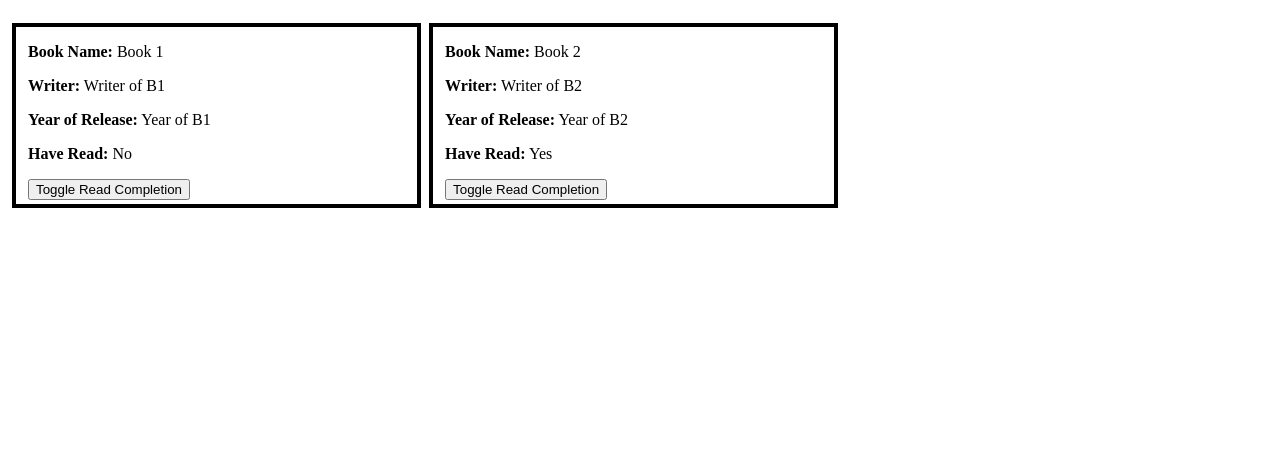
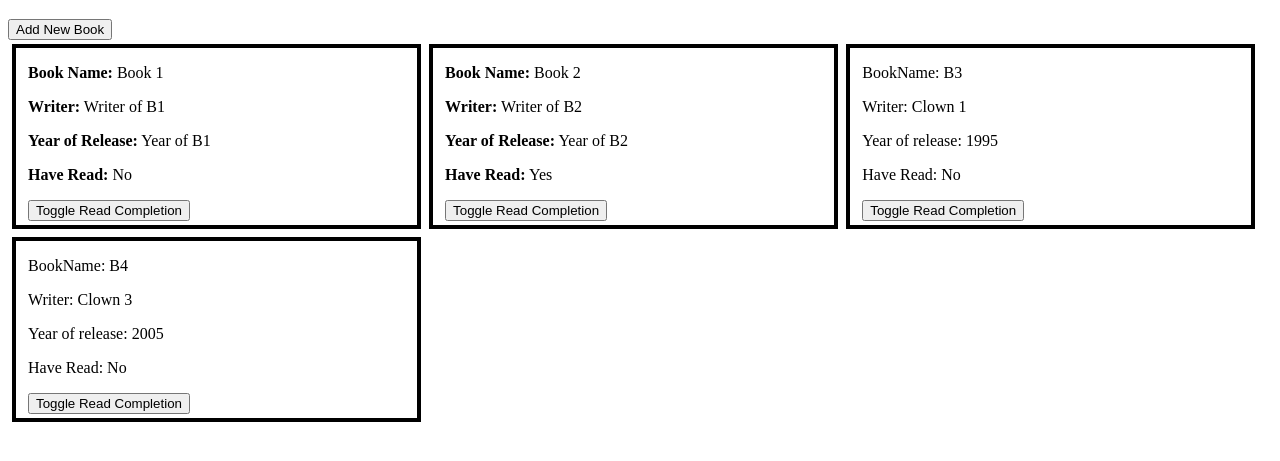
Before and after one commit to Ravenovus/BookLibrary, a plain HTML site: page index.html in a window 1280 px wide. Shown: the part 61-522 px from the top of the page. Drawn offline with Linux system fonts and the light colour scheme.

Commit message:
added rescan library functionality

```diff
--- a/index.html
+++ b/index.html
@@ -9,6 +9,7 @@
 </head>
 <body>
     <h1>THE LIBRARY</h1>
+    <button id="newBook">Add New Book</button>
     <div id="library">
         <div class="book">
             <p class="bookName"><b>Book Name:</b> Book 1</p>
--- a/script.js
+++ b/script.js
@@ -1,6 +1,7 @@
 
 
 const myLibrary = [];
+
 
 function Book(name, writer, year ){
     this.name = name;
@@ -26,17 +27,61 @@ Book.prototype.readCheck = function(){
     return this.hasRead;
 }
 
+Book.prototype.getID = function(){
+    return this.bookID;
+}
 
 
 
-function addBookToLibrary(){
+
+function addBookToLibrary(name, writer, year){
+
+    const newBook = new Book(name,writer,year);
+    myLibrary.push(newBook);
+    presentLibrary();
     //collect parameters from form and make book(...)
 }
 
 function presentLibrary(){
     let library = document.querySelector("#library");
-    myLibrary.forEach(book => {
-        let bookCard = document.createElement("div");
-        bookCard.classList.add("book");
+    myLibrary.forEach((book) => {
+        if ( document.getElementById(book.getID()) == null){
+            let bookCard = document.createElement("div");
+            bookCard.classList.add("book");
+            bookCard.id = book.getID();
+            let name = document.createElement("p");
+            name.classList.add("bookName");
+            let writer = document.createElement("p");
+            writer.classList.add("bookWriter");
+            let year = document.createElement("p");
+            year.classList.add("bookYear");
+            let read = document.createElement("p");
+            read.classList.add("haveRead");
+            let node = document.createTextNode("BookName: "+book.getName());
+            name.appendChild(node);
+            node = document.createTextNode("Writer: "+book.getWriter());
+            writer.appendChild(node);
+            node = document.createTextNode("Year of release: "+book.getYear());
+            year.appendChild(node);
+            if(book.readCheck()){
+                node = document.createTextNode("Have Read: "+"Yes");
+            }
+            else{
+                node = document.createTextNode("Have Read: "+"No");
+            }
+            read.appendChild(node);
+            let readToggleButton = document.createElement("BUTTON");
+            node = document.createTextNode("Toggle Read Completion");
+            readToggleButton.appendChild(node);
+            bookCard.appendChild(name);
+            bookCard.appendChild(writer);
+            bookCard.appendChild(year);
+            bookCard.appendChild(read);
+            bookCard.appendChild(readToggleButton);
+            library.appendChild(bookCard);
+        }
     });
 }
+
+addBookToLibrary("B3", "Clown 1", "1995");
+addBookToLibrary("B4","Clown 3", "2005");
--- a/styles.css
+++ b/styles.css
@@ -13,3 +13,7 @@
     padding-bottom: 4px;;
 
 }
+
+.boldIt{
+    font-weight: 800;
+}
```
